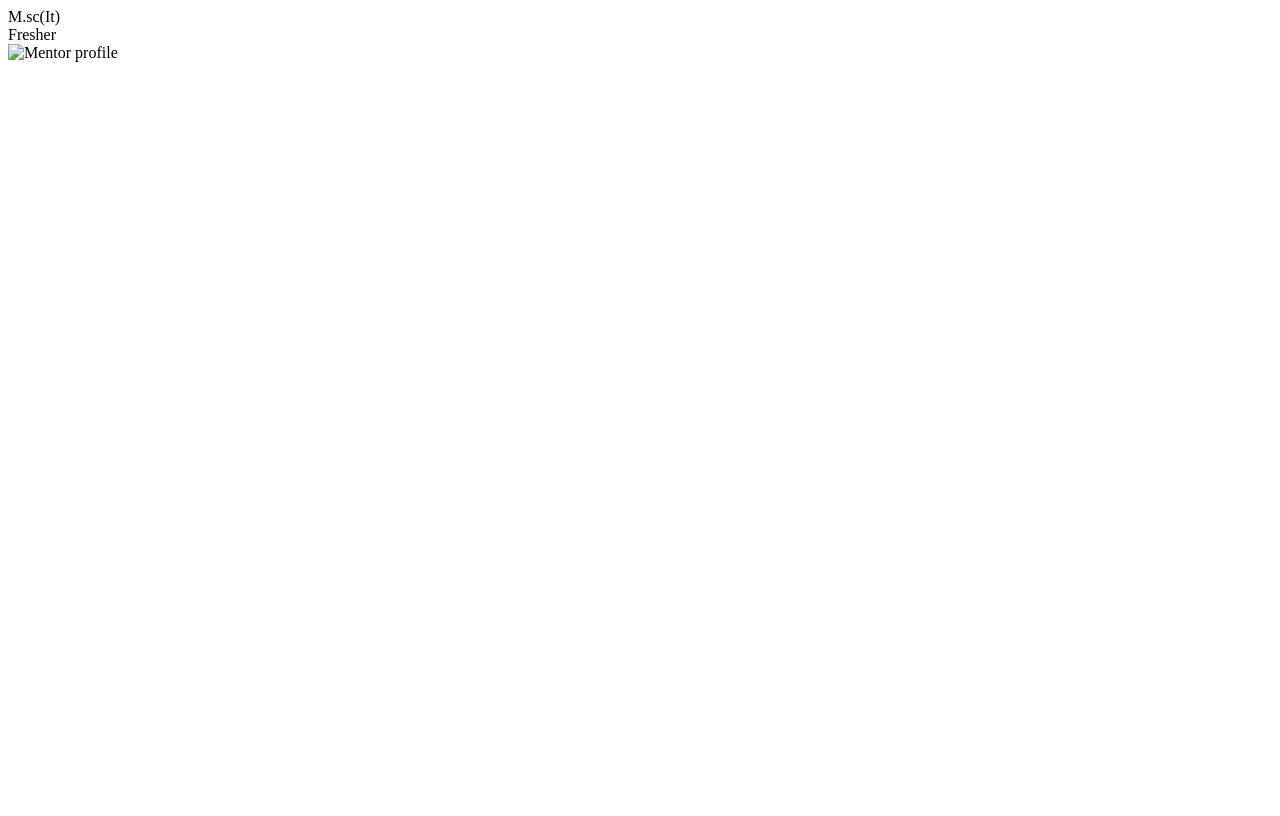
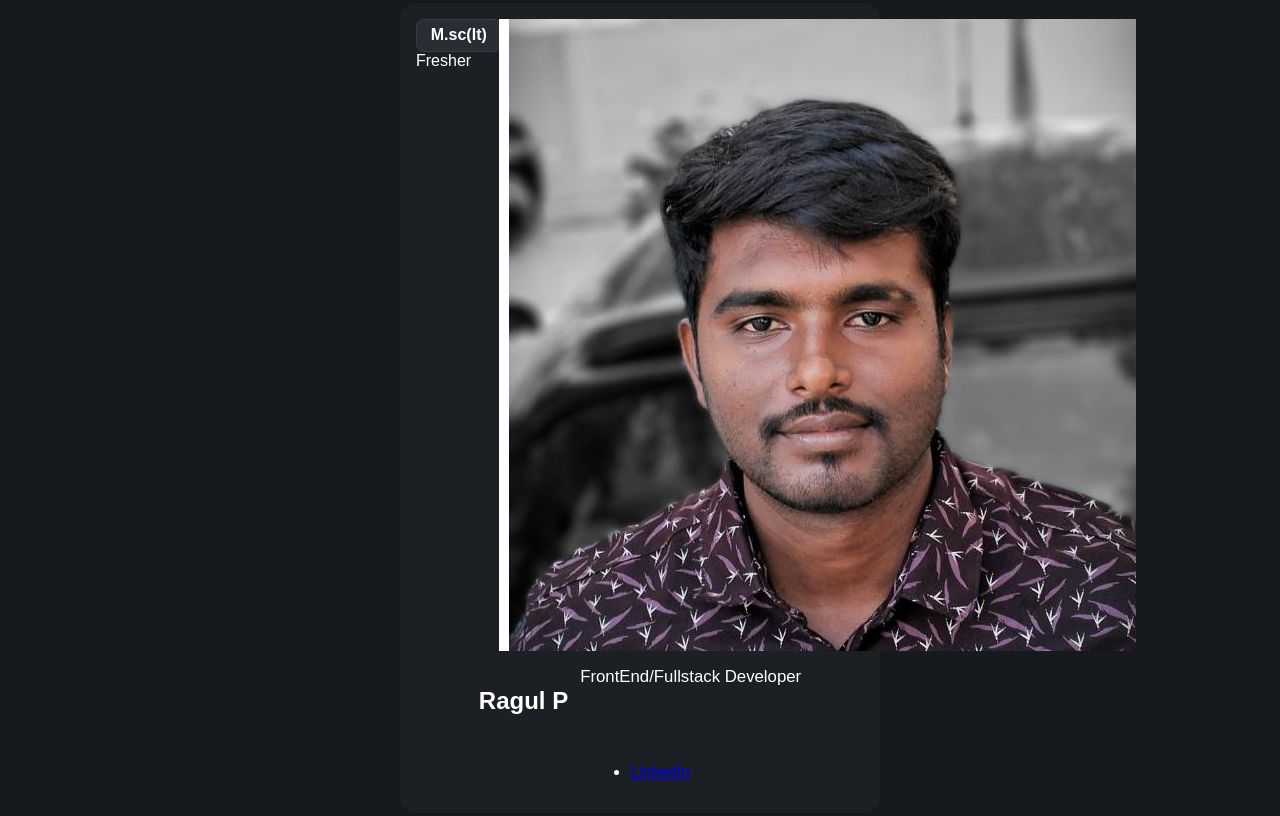
Before and after one commit to Ragul2808/Profile-Card, a plain HTML site: page index.html in a window 1280 px wide. Drawn offline with Linux system fonts and the light colour scheme.

Commit message:
add assets directory

```diff
--- a/index.html
+++ b/index.html
@@ -14,9 +14,16 @@
                 <div class="profile_highlight">M.sc(It)</div>Fresher
             </div>
             <div class="profile_avator">
-                <img src="avator.jpg" loading="lazy" alt="Mentor profile">
+                <img src="assets/profile.jpg" loading="lazy" alt="Mentor profile">
             </div>
         </header>
+        <div class="profile_name">
+            <h2>Ragul P</h2>
+            <p>FrontEnd/Fullstack Developer</p>
+        </div>
+        <ul class="social-link">
+            <li><a href="https://www.linkedin.com/in/ragul-p-6a" target="_blank">Linkedin</a></li>
+        </ul>
     </div>
     <script src="script.js"></script>
 
--- a/style.css
+++ b/style.css
@@ -0,0 +1,85 @@
+:root {
+    --primary: #655FDF;
+    --primary-darker: #3A45EF;
+    --bg: #16191E;
+    --profile-bg: #1c1f24;
+    --highlight-bg: #2a2d34;
+    --border-color: #3a3d42;
+    --text: #ffffff;
+}
+
+body {
+    font-family: 'Manrope', sans-serif;
+    background-color: var(--bg);
+    color: var(--text);
+    display: flex;
+    justify-content: center;
+    flex-direction: column;
+    height: 100vh;
+    user-select: none;
+}
+
+.profile {
+    background-color: var(--profile-bg);
+    padding: 1rem;
+    border-radius: 1rem;
+    box-shadow: 0 0 10px rgba(0, 0, 0, 0.1);
+    width: 100%;
+    max-width: 28rem;
+    min-width: 20rem;
+    margin: 0 auto;
+    gap: 0.75rem;
+    display: flex;
+    flex-direction: column;
+    align-items: center;
+    justify-content: space-between;
+}
+
+.profile_highlight_wrapper {
+    display: flex;
+    flex-direction: column;
+    align-items: center;
+    gap: 0.35rem;
+    font-size: 0.8rem;
+    width: 100%;
+    flex-grow: 1;
+}
+
+.profile_highlight {
+    padding: 0.4rem;
+    border-radius: 0.5rem;
+    font-weight: 600;
+    width: 100%;
+    display: flex;
+    align-items: center;
+    justify-content: center;
+    gap: 0.25rem;
+    background-color: var(--highlight-bg);
+    border: 1px solid var(--border-color);
+}
+
+.profile_header {
+    display: flex;
+    justify-content: space-between;
+    align-items: start;
+    width: 100%;
+    gap: 0.75rem;
+}
+.profile_name{
+    display: flex;
+    justify-content: center;
+    align-items: start;
+    width: 100%;
+    gap: 0.75rem;
+}
+.profile_name h2{
+    display: flex;
+    align-items: center;
+    font-size: 1.5rem;
+    gap: 0.5rem;
+}
+.profile_name p {
+    margin: 0;
+    font-size: 1.05rem;
+    color: var(--text-color);
+}
```
Also changed, not shown: assets/profile.jpg (added).
